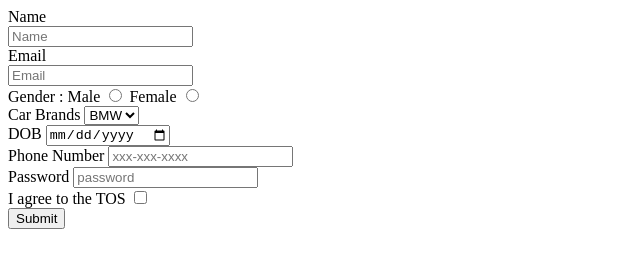
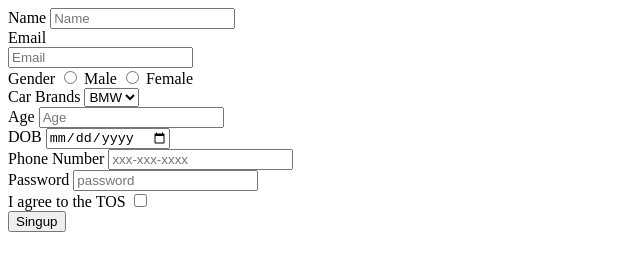
Before and after one commit to acciojob/signup-form-car-shankhub01, a website: page main.html in a window 1280 px wide. Shown: the whole page, without its empty margins (0-640 px from the left). Drawn offline with Linux system fonts and the light colour scheme.

Commit message:
created a submission

```diff
--- a/main.html
+++ b/main.html
@@ -8,33 +8,39 @@
 
 <body>
 	<!-- the entire body must be written by student -->
-	<form id="car-singup" method="post">
+	<form action="singup-form-car.php" method="post">
 		<div>
-		<label for="name">Name</label> <br>
-			<input type="text" id="name" placeholder="Name" required/>
+		<label for="name">Name</label>
+			<input type="text" id="name" name="name" placeholder="Name" required>
 		</div>
 		<div>
 			<label for="email">Email</label> <br>
-			<input type="email" id="email" placeholder="Email" required/>
+			<input type="email" id="email" name="email"placeholder="Email" required>
 		</div>
 		<div>
-			<lable for="gender_m,gender_f">Gender :</lable>
-			<label for="gender_m"> Male</label>
-			<input type="radio" id=" gender_m" name="gender" required/>
+			<lable>Gender</lable>
+
+			<input type="radio" id=" gender_m" name="gender" required>
+			<label for="gender_m">Male</label>
+
+			<input type="radio" id="gender_f" name="gender" required>
 			<label for="gender_f">Female</label>
-			<input type="radio" id="gender_f" name="gender" required/>
 		</div>
 		<div>
 			<label for="cars">Car Brands</label>
-			<select name="cars" id="cars" required aria-placeholder="--Please choose an option--">
+			<select name="cars" id="cars" required>
 				<option value="BMW">BMW</option>
 				<option value="RR">RR</option>
 				<option value="Audi">Audi</option>
 			</select>
 		</div>
 		<div>
-			<label for="age">DOB</label>
-			<input type="date" id="age" placeholder="Age" required/>
+			<label for="age">Age</label>
+			<input type="numbers" id="age" placeholder="Age" required/>
+			</div>
+		<div>
+			<label for="dob">DOB</label>
+			<input type="date" id="dob" required/>
 			</div>
 		<div>
 			<lable for="tel">Phone Number</lable>
@@ -48,9 +54,8 @@
 			<label for="tos">I agree to the TOS</label>
 			<input type="checkbox" id="tos" required/>
 		</div>
-		<div>
-			<input type="submit" required />
-		</div>
+		<button type="submit" required >Singup
+		</button>
 
 	</form>
     <script type="text/javascript" src="./script.js">
```
